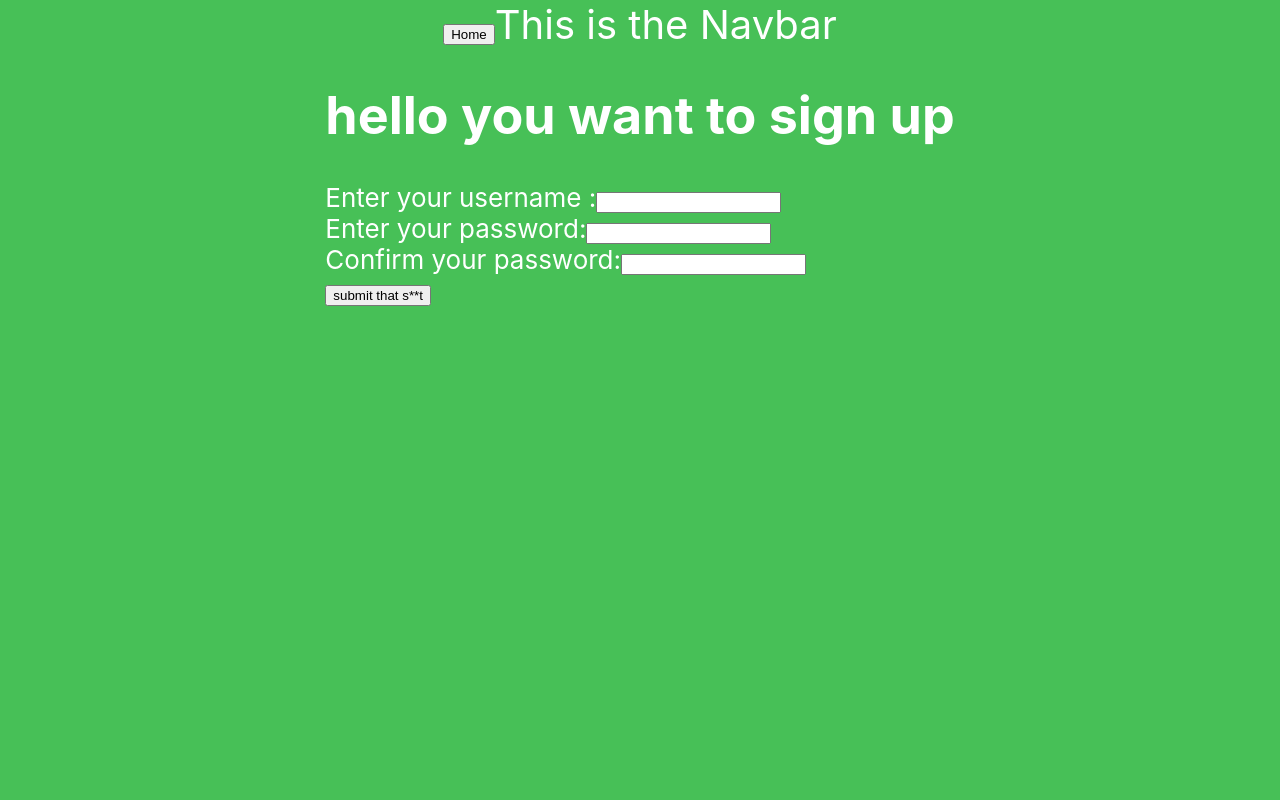
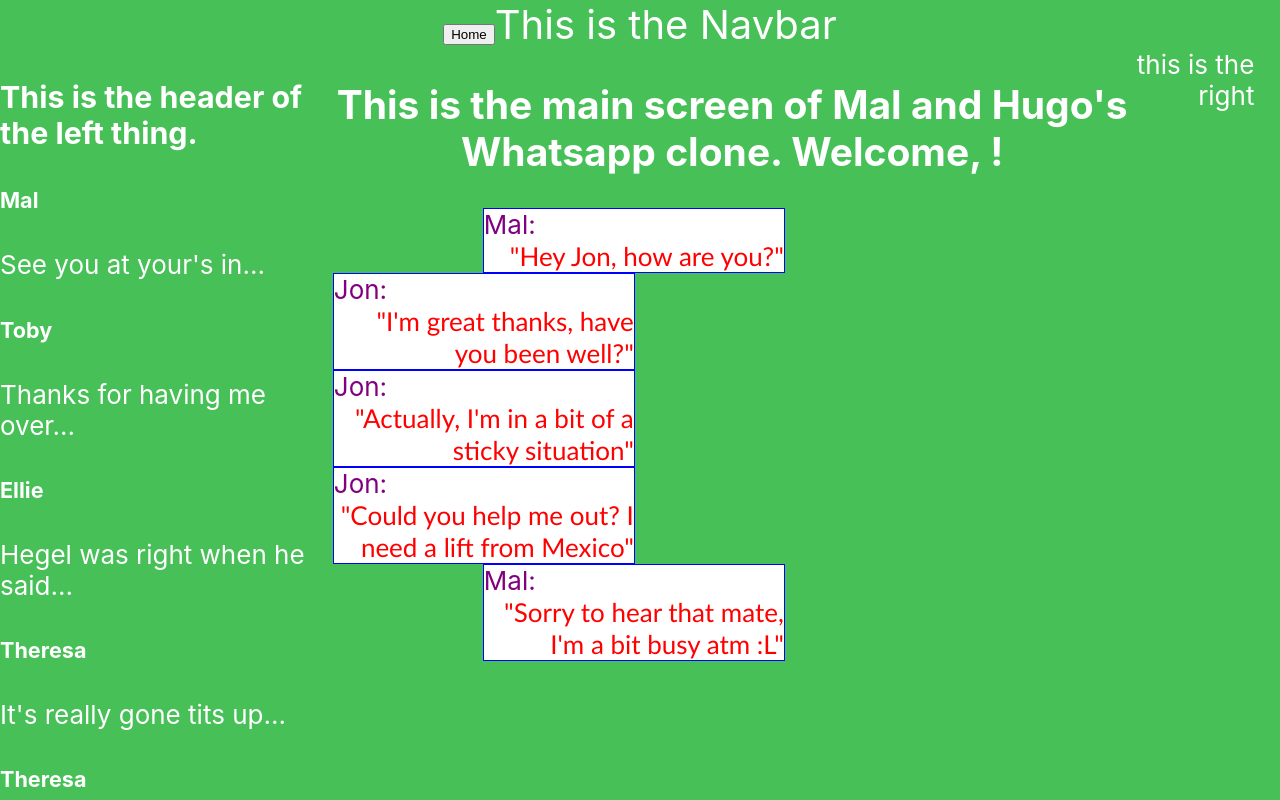
Before and after one commit to Mallig/whatsapp, a React (Create React App) app: page / in a window 1280 px wide. Shown: the top 800 px of the page. Built offline with nearby package versions, Linux system fonts and the light colour scheme.

Commit message:
refactor: begin using styled-components library
Message has been broken up into styled components, if a message is sent by the current user it will be positioned on the right. Current user is hard coded as "Mal" in Messages.js

```diff
--- a/src/App.js
+++ b/src/App.js
@@ -8,7 +8,7 @@
   constructor(props) {
     super(props)
     this.state = {
-      loggedIn: false,
+      loggedIn: true,
       formData: {valid: true},
       username: undefined
     }
--- a/src/components/main/leftThing/LeftThing.js
+++ b/src/components/main/leftThing/LeftThing.js
@@ -1,6 +1,5 @@
 import React from 'react'
 import ConversationsList from './ConversationsList'
-import styled from 'styled-components'
 
 class LeftThing extends React.Component {
 
--- a/src/components/main/messages/Message.js
+++ b/src/components/main/messages/Message.js
@@ -1,10 +1,23 @@
 import React from 'react'
+import { ThemeProvider } from "styled-components"
+
+import MessageWrapper from "./MessageWrapper"
+import MessageSender from "./MessageSender"
+import MessageContent from "./MessageContent"
+
+const theme = {
+    font: "Calibri"
+}
+
+var currentUser = "Mal"
 
 const Message = ({sender, content}) => (
-    <div id='message'>
-        <h3>{sender} sent this:</h3>
-        <p>{content}</p>
-    </div>
+    <ThemeProvider theme={theme}>
+        <MessageWrapper sentByUser={(sender === currentUser)}>
+            <MessageSender>{sender}:</MessageSender>
+            <MessageContent>"{content}"</MessageContent>
+        </MessageWrapper>
+    </ThemeProvider>
 )
 
 export default Message
--- /dev/null
+++ b/src/components/main/messages/MessageContent.js
@@ -0,0 +1,9 @@
+import styled from "styled-components";
+
+const MessageContent = styled.div`
+    font-family: ${ props => props.theme.font };
+    color: red;
+    text-align: right;
+`;
+
+export default MessageContent;
--- a/src/components/main/messages/MessageList.js
+++ b/src/components/main/messages/MessageList.js
@@ -6,6 +6,7 @@
         {messages.map(message => {
             // TODO: SORT THIS OUT - WANT TO USE RANDOM NUMBER GENERATOR FOR KEY
             // NOT SURE HOW IMPORTANT THIS IS, BUT I DOUBT CONTENT AS A KEY IS A GOOD IDEA.
+            // ONCE MESSAGES ARE STORED IN A DATABASE, USE THE ID AS KEY VALUE
             return <Message key={message.content} content={message.content} sender={message.sender}/>
         })}
     </div>
--- /dev/null
+++ b/src/components/main/messages/MessageSender.js
@@ -0,0 +1,8 @@
+import styled from "styled-components";
+
+const MessageSender = styled.div`
+    color: purple;
+    text-align: left;
+`;
+
+export default MessageSender;
--- /dev/null
+++ b/src/components/main/messages/MessageWrapper.js
@@ -0,0 +1,13 @@
+import styled from "styled-components";
+
+const MessageWrapper = styled.div`
+    border-style: solid;
+    border-width: 1px;
+    color: blue;
+    background: white;
+    width: 300px;
+    position: relative;
+    left: ${props => (props.sentByUser) ? '150px' : '0px' };
+`;
+
+export default MessageWrapper;
--- a/src/components/main/messages/Messages.js
+++ b/src/components/main/messages/Messages.js
@@ -8,12 +8,24 @@
         this.state = {
             dummyMessages: [
                 {
-                    content: "Message content",
+                    content: "Hey Jon, how are you?",
                     sender: "Mal"
                 },
                 {
-                    content: "Message 2 content",
+                    content: "I'm great thanks, have you been well?",
                     sender: "Jon"
+                },
+                {
+                    content: "Actually, I'm in a bit of a sticky situation",
+                    sender: "Jon"
+                },
+                {
+                    content: "Could you help me out? I need a lift from Mexico",
+                    sender: "Jon"
+                },
+                {
+                    content: "Sorry to hear that mate, I'm a bit busy atm :L",
+                    sender: "Mal"
                 }
             ]
         }
```
